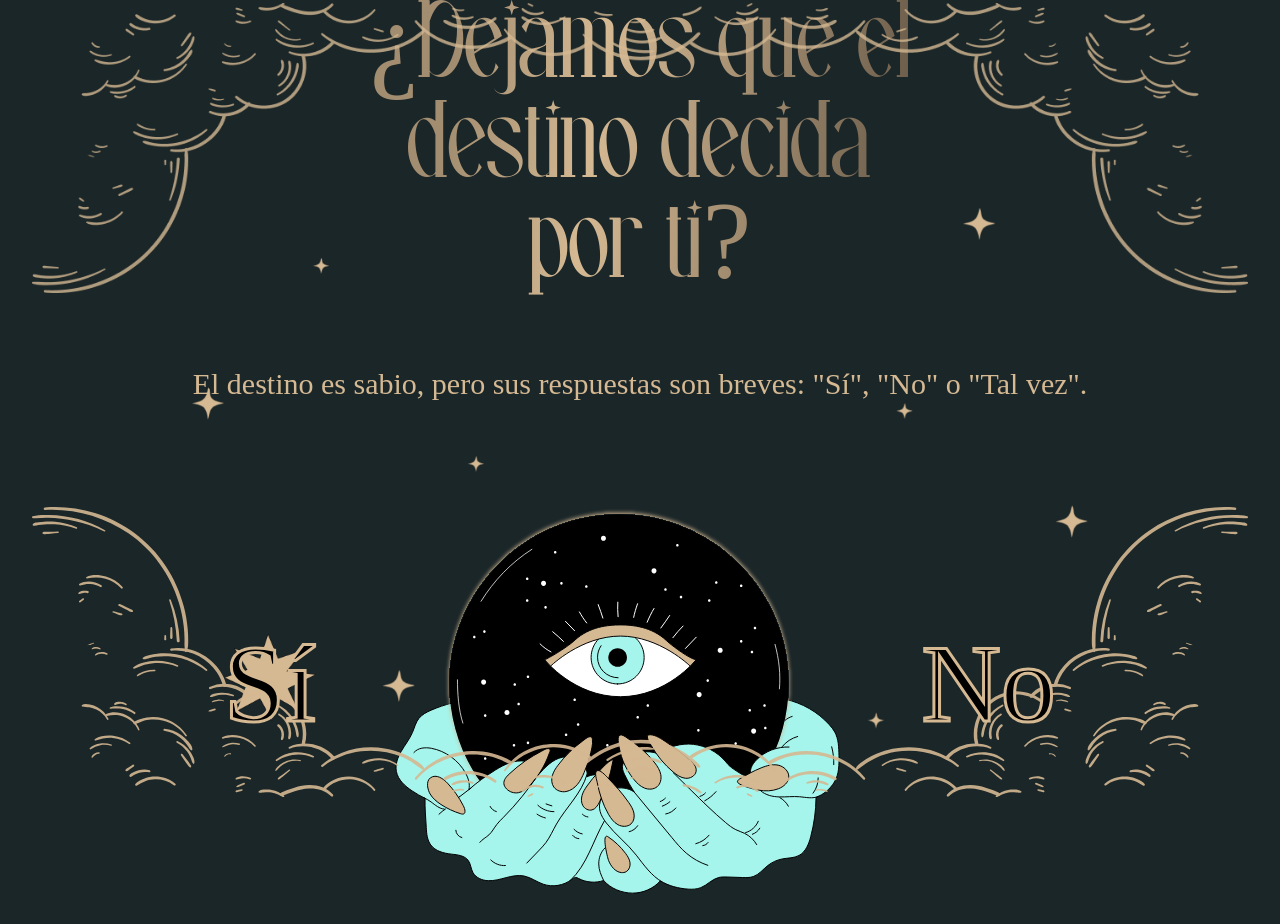
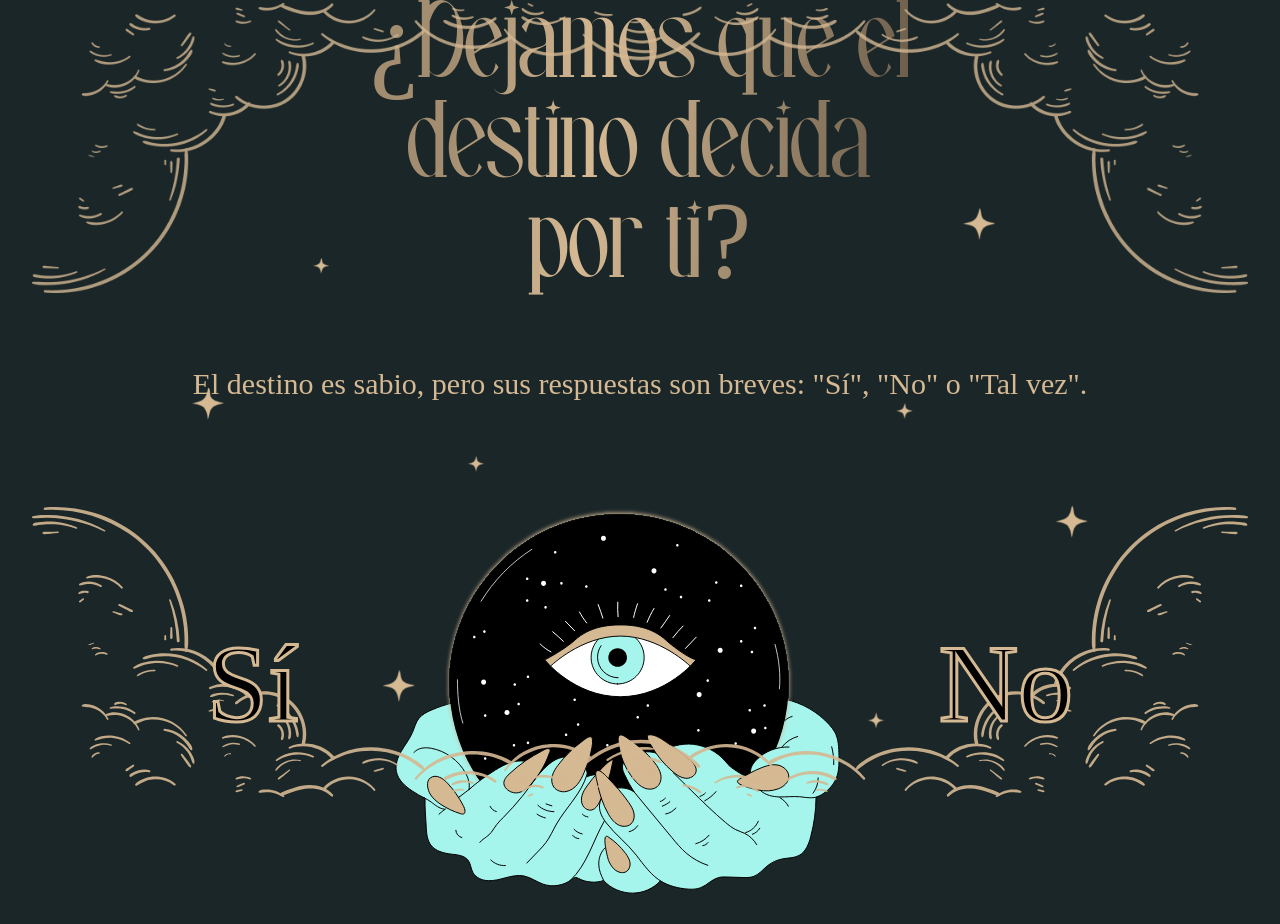
Before and after one commit to JessCardenas/oraculov1, a React (Vite) app: page / in a window 1280 px wide. Built offline with nearby package versions, Linux system fonts and the light colour scheme.

Commit message:
CSS homeScreen finalizado

```diff
--- a/src/StyleSheets/HomeScreen.css
+++ b/src/StyleSheets/HomeScreen.css
@@ -19,7 +19,32 @@
 
 .estrella {
   position: absolute;
-  top: 0;
-  left: 0;
-  z-index: -2;
+  opacity: 0;
+  transition: opacity 0.7s ease;
+  z-index: 0;
+  margin-bottom: 15px;
 }
+
+.boton:hover .estrella {
+  opacity: 1;
+}
+
+.respuestaHomescreen {
+  color: var(--Text_option-Text_color, #000);
+  text-align: center;
+  -webkit-text-stroke-width: 3px;
+  -webkit-text-stroke-color: var(--Text_option-Stroke_color, #d5b993);
+  font-family: "Starlight Rune - Personal Use";
+  font-size: 110px;
+  font-style: normal;
+  font-weight: 400;
+  line-height: 100px; /* 90.909% */
+  padding: 90px 80px;
+}
+
+.respuestaHomescreen:hover {
+  -webkit-text-stroke-width: 1px;
+  -webkit-text-stroke-color: var(--Text_option-Stroke_color, #000);
+  cursor: pointer;
+  transition: all 0.7s ease-in-out;
+}
--- a/src/components/HomeScreen.jsx
+++ b/src/components/HomeScreen.jsx
@@ -17,11 +17,11 @@ function HomeScreen({ cambiarPantalla }) {
         <div>
           <button
             onClick={() => cambiarPantalla("oraculo")}
-            className="group relative flex items-center justify-center"
+            className="boton group relative flex items-center justify-center"
           >
             <img src={Estrella_vector} alt="Estrella" className="estrella" />
 
-            <p className="z-10">Sí</p>
+            <p className="respuestaHomescreen z-10">Sí</p>
           </button>
         </div>
 
@@ -31,13 +31,10 @@ function HomeScreen({ cambiarPantalla }) {
         <div>
           <button
             onClick={() => cambiarPantalla("frases")}
-            className="group relative flex items-center justify-center"
+            className="boton group relative flex items-center justify-center"
           >
-            <p className="z-10">No</p>
-            <img
-              src={Estrella_vector}
-              className="absolute inset-0 w-full h-full opacity-0 group-hover:opacity-100 transition-opacity duration-300"
-            />
+            <p className="respuestaHomescreen z-10">No</p>
+            <img src={Estrella_vector} className="estrella" />
           </button>
         </div>
       </div>
--- a/src/index.css
+++ b/src/index.css
@@ -38,15 +38,3 @@ body {
   opacity: 0.9;
   pointer-events: none;
 }
-
-p {
-  color: var(--Text_option-Text_color, #000);
-  text-align: center;
-  -webkit-text-stroke-width: 3px;
-  -webkit-text-stroke-color: var(--Text_option-Stroke_color, #d5b993);
-  font-family: "Starlight Rune - Personal Use";
-  font-size: 110px;
-  font-style: normal;
-  font-weight: 400;
-  line-height: 100px; /* 90.909% */
-}
```
